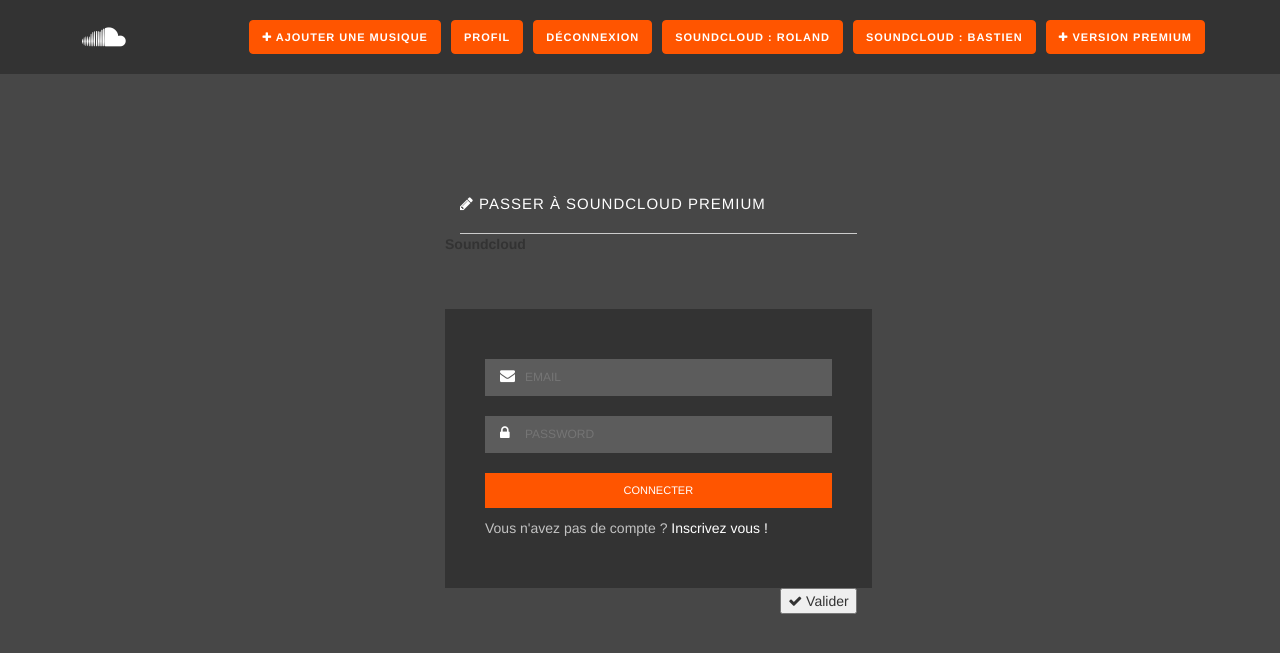
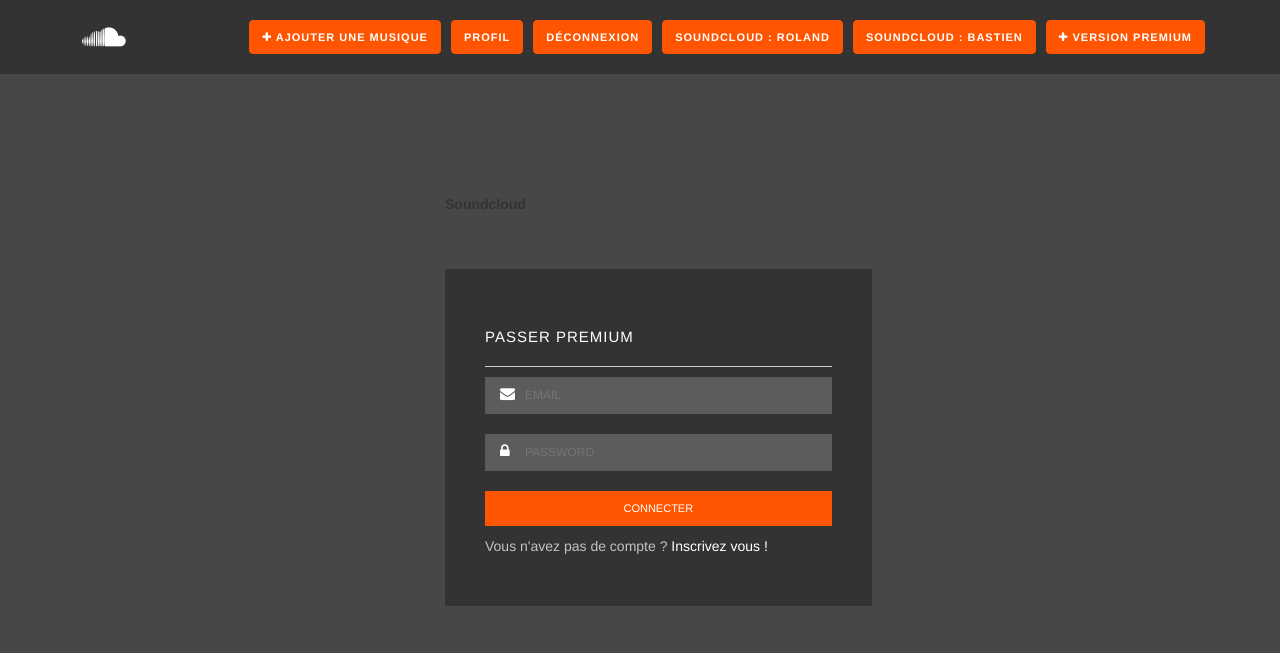
Before and after one commit to bastienrb/gitversionning, a PHP site: page /premium in a window 1280 px wide. Shown: the top 653 px of the page. Run offline with PHP 8.4, Linux system fonts and the light colour scheme.

Commit message:
final design for premium page

```diff
--- a/view/premium.php
+++ b/view/premium.php
@@ -4,16 +4,15 @@
 		<div class="row">
 			<div class="col-xs-12 col-sm-12 col-md-4 col-lg-4 midway-horizontal midway-vertical fadeInDown animated">
 				<div id="musicfeed">
-					<h1><i class="fa fa-pencil"></i> Passer à Soundcloud Premium</h1>
 					<div class="row">
 
 						<form action="#" method="POST">
 							<div class="form-group">
 								<label for="title">Soundcloud</label>
-
 							</div>
 
 							<div id="logbox">
+								<h1>PASSER PREMIUM</h1>
 								<form method="POST" action="login.php">
 									<div class="form-input">
 										<span class="email">
@@ -32,12 +31,11 @@
 								</form>
 							</div>
 						</div>
-									<p class="clearfix"><button type="submit" class="valid pull-right"><i class="fa fa-check"></i> Valider</button></p>
-								</form>
+
+
 
 					</div>
 
 				</div>
 			</div>
 		</div>
-	</div>
```
Lines whose indentation alone changed are shown as unchanged.
